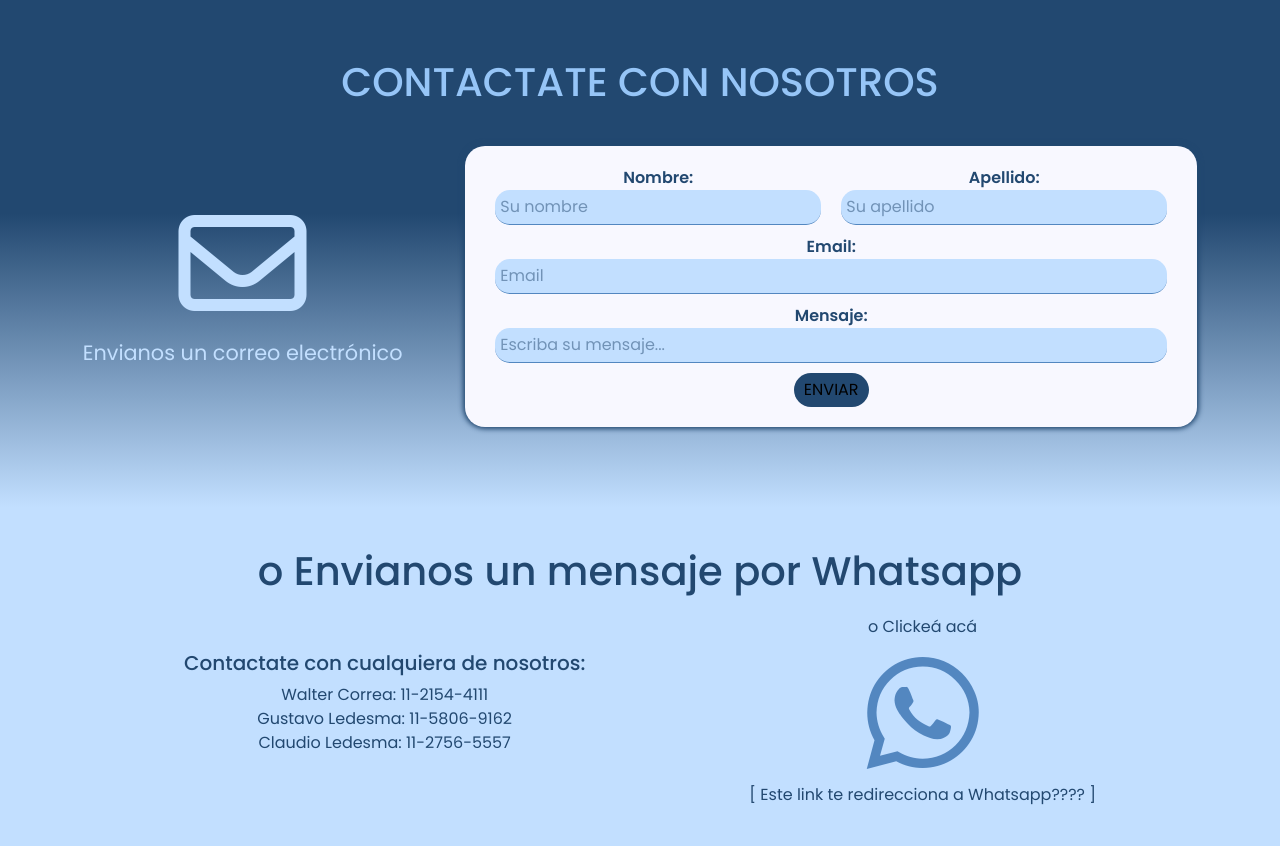
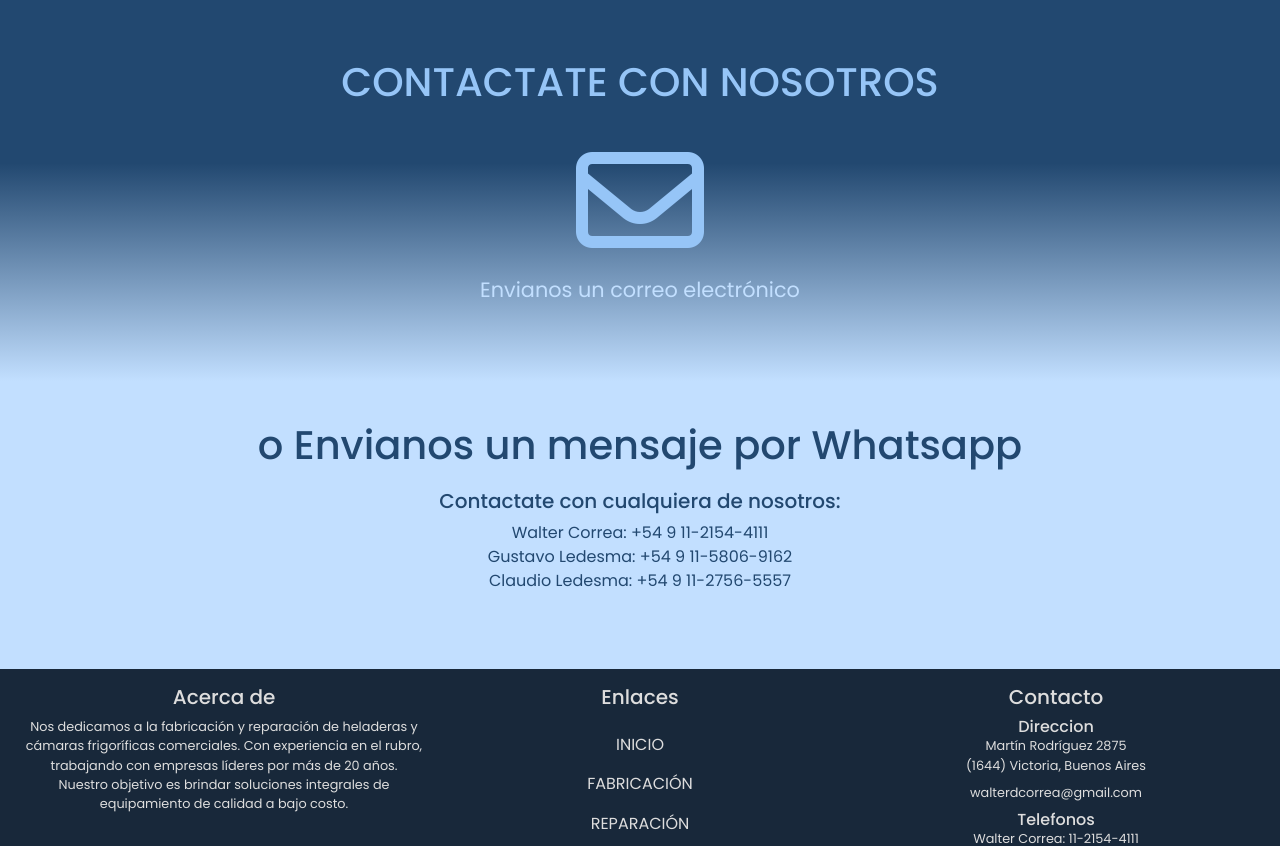
Before and after one commit to CatalinaCorrea-png/CLL-web, a React (Vite) app in the folder client/: page / in a window 1280 px wide. Shown: the part 1620-2466 px from the top of the page. Built offline with nearby package versions, Linux system fonts and the light colour scheme; a web font is replaced by a local one.

Commit message:
link a gmail contacto

```diff
--- a/client/src/components/SecContacto.jsx
+++ b/client/src/components/SecContacto.jsx
@@ -9,16 +9,23 @@ const SecContacto = () => {
             <div className='texto-contacto text-center'>
               <h5>Contactate con cualquiera de nosotros:</h5>
               <ul className='lista-telefonos container-fluid'>
-                <li>Walter Correa: 11-2154-4111</li>
-                <li>Gustavo Ledesma: 11-5806-9162</li>
-                <li>Claudio Ledesma: 11-2756-5557</li>
+                <li>Walter Correa: +54 9 11-2154-4111</li>
+                <li>Gustavo Ledesma: +54 9 11-5806-9162</li>
+                <li>Claudio Ledesma: +54 9 11-2756-5557</li>
               </ul>
             </div>
-            <div className='container-wpp'>
+            {/* <div className='container-wpp'>
               <p className='m-0'>o Clickeá acá</p>
-              <a className='link-wpp' href=""><i className="fa-brands fa-whatsapp"></i></a>
+              <a
+                href="https://wa.me/5491121544111?text=Hola%20quiero%20consultar%20por%20equipamientos%20de%20refrigeracion"
+                target="_blank"
+                rel="noopener noreferrer"
+                className='link-wpp'
+              >
+                <i className="fa-brands fa-whatsapp" alt="WhatsApp"></i>
+              </a>
               <p className='m-0'>[ Este link te redirecciona a Whatsapp???? ]</p>
-            </div>
+            </div> */}
           </div>
         </section>
         </>
--- a/client/src/components/SecForm.jsx
+++ b/client/src/components/SecForm.jsx
@@ -8,17 +8,35 @@ const SecForm = () => {
   const [email, setEmail] = useState("");
   const [mensaje, setMensaje] = useState("");
 
+  const to = "walterdcorrea@gmail.com";
+  const subject = encodeURIComponent("Consulta desde la web");
+  const body = encodeURIComponent(
+    "Hola CLL,\n\nQuiero consultar por equipamientos de refrigeración.\n\nGracias."
+  );
+
   return (
     <>
         <section className="seccion seccion-form container-fluid text-center">
           <h1 className='titulo-claro'>CONTACTATE CON NOSOTROS</h1>
           <div className='columnas-2'>
             <div className='container-icon'>
-              <i className="fa-regular fa-envelope"></i>
+              <a
+                href={`https://mail.google.com/mail/?view=cm&fs=1&to=${to}&su=${subject}&body=${body}`}
+                target="_blank"
+                rel="noopener noreferrer"
+                className='link-gmail'
+              >
+                <i className="fa-regular fa-envelope"></i>
+                {/* <img src="/gmail-icon.png" alt="Email" /> */}
+              </a>
+              {/* <a className='link-wpp'
+              href={`mailto:walterdcorrea@gmail.com?subject=${subject}&body=${body}`}
+              >
+              </a> */}
               <p className='texto-form'>Envianos un correo electrónico</p>
             </div>
 
-            <div className="form-contact" data-aos="fade-right" data-aos-delay="40">
+            {/* <div className="form-contact" data-aos="fade-right" data-aos-delay="40">
               <form className="container-sm">
 
                 <div className="row">
@@ -71,13 +89,13 @@ const SecForm = () => {
                 </div>
 
                 <div className="row-sm">
-                <button type="submit" className="btn-form-contact">
-                  ENVIAR
-                </button>
+                  <button type="submit" className="btn-form-contact">
+                    ENVIAR
+                  </button>
                 </div>
 
               </form>
-              </div>
+            </div> */}
 
           </div>
         </section>
--- a/client/src/css/home.css
+++ b/client/src/css/home.css
@@ -138,6 +138,16 @@
 
     .texto-form {
       font-size: 1.3rem;
+    }
+  }
+
+  .link-gmail {
+    color: var(--jordy-blue);
+    transition: .3s ease-in-out;
+
+    &:hover {
+      text-shadow: 1px 0px 5px var(--jordy-blue);
+      transition: .3s ease-in-out;
     }
   }
 
--- a/client/src/pages/Reparacion.jsx
+++ b/client/src/pages/Reparacion.jsx
@@ -29,6 +29,7 @@ const Reparacion = () => {
           <li className='reparacion-item cold-flow'>Provisión y colocación de cortinas nocturnas</li>
         </ul>
         <hr className='separator'/>
+        <h3 className='titulo-seccion'>- Mantenimiento y Prevención -</h3>
         <p>Ademas de la reparacion, tambien ofrecemos servicios de mantenimiento preventivo para ayudar a prevenir futuros problemas y asegurar el rendimiento optimo de sus equipos. Nuestros tecnicos realizaran inspecciones regulares, limpieza y ajustes necesarios para mantener sus equipos en las mejores condiciones.</p>
         <p>En CLL Equipamientos nos comprometemos a brindar un servicio rapido y confiable. Entendemos la importancia de contar con equipos de refrigeracion en buen estado para el funcionamiento de su negocio, por lo que:</p>
         <h5 className="texto-centrado frost">Nos esforzamos por minimizar los tiempos de inactividad y garantizar una reparacion eficiente.</h5>
@@ -38,8 +39,8 @@ const Reparacion = () => {
       <BeforeAfter
         img1={"/cerramiento/cerramiento-1.jpg"}
         img2={"/cerramiento/cerramiento-2.jpg"}
-        alt1={"Heladera antes, sin puertas"}
-        alt2={"Heladera después, con puertas corredizas"}
+        alt1={"Heladera exhibidora antes, abierta, sin puertas"}
+        alt2={"Heladera exhibidora después, cerrada con puertas corredizas de vidrio"}
         aditionalClasses={"reparacion-before-after"}
         />
 
--- a/client/src/pages/Servicios.jsx
+++ b/client/src/pages/Servicios.jsx
@@ -10,7 +10,7 @@ import BeforeAfter from '../components/BeforeAfter';
 const Servicios = () => {
 
   const img1 = '/IMG_20210701_110939128.jpg'
-  const img2 = '/camaras/wic-1-3.JPG'
+  const img2 = '/camaras/wic-1-3.jpg'
   const img3 = '/IMG-20190715-WA0042.jpg'
   const img4 = '/IMG_20190821_170029472.jpg'
 
@@ -31,8 +31,8 @@ const Servicios = () => {
         <BeforeAfter
         img1={"/cerramiento/IMG-20190816-WA0048-1.jpg"}
         img2={"/cerramiento/IMG-20190816-WA0050-1.jpg"}
-        alt1={"Heladera antes, sin puertas"}
-        alt2={"Heladera después, con puertas corredizas"}
+        alt1={"Heladera exhibidora antes, abierta, sin puertas"}
+        alt2={"Heladera exhibidora después, cerrada con puertas corredizas de vidrio"}
         aditionalClasses={"servicios-before-after"}
         />
 
@@ -43,8 +43,8 @@ const Servicios = () => {
         <BeforeAfter
         img1={"/cerramiento/IMG_20190208_121118122.jpg"}
         img2={"/cerramiento/IMG_20190311_113329402.jpg"}
-        alt1={"Batea recta antes, sin cupula de vidrio"}
-        alt2={"Batea recta despues, con cupula de vidrio recta"}
+        alt1={"Batea recta antes, abierta, sin cupula de vidrio"}
+        alt2={"Batea recta despues, cerrada con cupula de vidrio recta"}
         aditionalClasses={"servicios-before-after"}
         />
 
@@ -52,7 +52,7 @@ const Servicios = () => {
 
         <p>Provision y colocacion de cortinas nocturnas</p>
         <div className='servicio-img-container'>
-          <img className='servicio-img' src={img1} alt="" />
+          <img className='servicio-img' src={img1} alt="Heladera exhibidora baja, cerrada con cortina nocturna" />
         </div>
 
         <hr className='separator'/>
@@ -61,7 +61,7 @@ const Servicios = () => {
         <p>Cambio de herrajes, burletes, estanterías para cámaras, sellados de las mismas.</p>
 
         <div className='servicio-img-container'>
-          <img className='servicio-img' src={img2} alt="" />
+          <img className='servicio-img' src={img2} alt="Interior de camara walk in cooler con estanterias de acero con rejas plastificadas" />
         </div>
 
         <hr className='separator'/>
@@ -71,10 +71,10 @@ const Servicios = () => {
 
         <div className="servicios-imagenes-container">
           <div className='servicio-img-container'>
-            <img className='servicio-img' src={img3} alt="" />
+            <img className='servicio-img' src={img3} alt="frente exterior de heladera exhibidora con termostato controlador de temperatura" />
           </div>
           <div className='servicio-img-container'>
-            <img className='servicio-img' src={img4} alt="" />
+            <img className='servicio-img' src={img4} alt="frente exterior de camara frigrorifica con termostato controlador de temperatura" />
           </div>
         </div>
 
@@ -85,8 +85,8 @@ const Servicios = () => {
         <BeforeAfter
         img1={"/cerramiento/IMG-20190423-WA0018.jpg"}
         img2={"/cerramiento/IMG-20190423-WA0009.jpg"}
-        alt1={"Heladera antes, sin puertas"}
-        alt2={"Heladera después, con puertas corredizas"}
+        alt1={"Heladera exhibidora antes, abierta, sin puertas y sin iluminacion"}
+        alt2={"Heladera exhibidora después, cerrada con puertas corredizas de vidrio e iluminacion interior"}
         aditionalClasses={"servicios-before-after"}
         />
 
```
